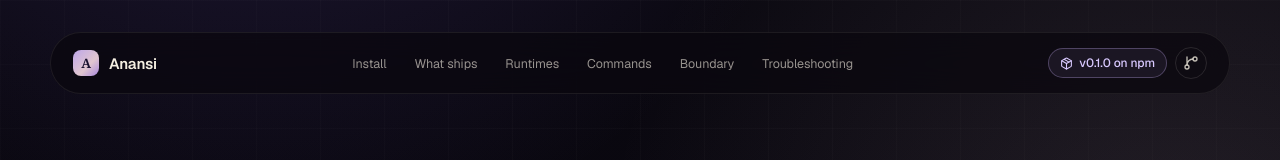
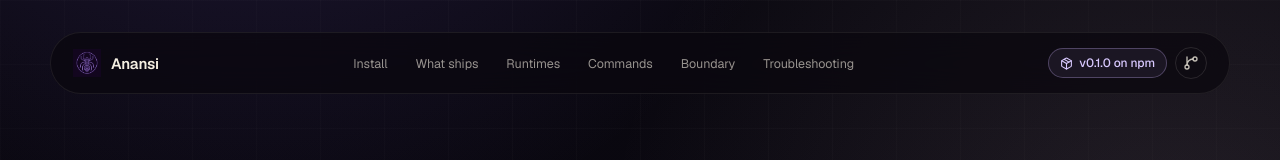
Before and after one commit to TheAlexYao/anansi-ai, a Next.js app: page /docs in a window 1280 px wide. Shown: the top 160 px of the page. Built offline with nearby package versions, Linux system fonts and the light colour scheme.

Commit message:
Use spider brand mark in docs topbar

```diff
--- a/app/docs/docs.css
+++ b/app/docs/docs.css
@@ -66,17 +66,10 @@
 }
 
 .docs-brand-mark {
-  display: inline-flex;
-  width: 26px;
-  height: 26px;
-  align-items: center;
-  justify-content: center;
-  border-radius: 8px;
-  background: linear-gradient(135deg, #bda6e9 0%, #e1c6d0 60%, #a887dd 100%);
-  color: #1a1230;
-  font-size: 13px;
-  font-weight: 700;
-  font-family: var(--font-display, "Times New Roman", serif);
+  width: 28px;
+  height: 28px;
+  object-fit: contain;
+  flex-shrink: 0;
 }
 
 .docs-nav {
--- a/app/docs/page.tsx
+++ b/app/docs/page.tsx
@@ -1,3 +1,4 @@
+import Image from "next/image";
 import Link from "next/link";
 import {
   ArrowUpRight,
@@ -36,7 +37,14 @@ export default function DocsPage() {
 
       <header className="docs-topbar">
         <Link href="/" className="docs-brand">
-          <span className="docs-brand-mark" aria-hidden="true">A</span>
+          <Image
+            src="/anansi-spider-mark.png"
+            alt=""
+            width={28}
+            height={28}
+            className="docs-brand-mark"
+            priority
+          />
           <span>Anansi</span>
         </Link>
         <nav className="docs-nav" aria-label="Sections">
```
